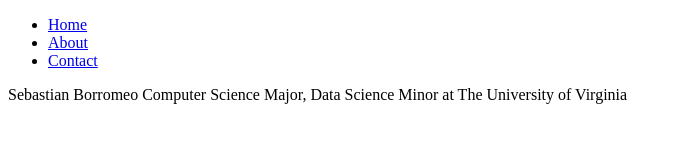
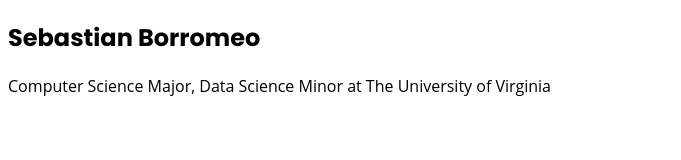
Before and after one commit to SeBorromeo/seborromeo.github.io, a Gatsby site: page / in a window 1280 px wide. Shown: the whole page, without its empty margins (0-681 px from the left). Built offline with nearby package versions, Linux system fonts and the light colour scheme; Gatsby itself is replaced by a stand-in of ours.

Commit message:
Added global style and basic navbar scss

```diff
--- a/src/components/layout/Navbar.tsx
+++ b/src/components/layout/Navbar.tsx
@@ -1,16 +1,15 @@
-import React from 'react';
 import { Link } from 'gatsby';
 
-const Navbar: React.FC = () => {
-  return (
-    <nav>
+import './Navbar.scss';
+
+const Navbar = () => {
+  <nav className="navbar">
     <ul>
       <li><Link to="/">Home</Link></li>
       <li><Link to="/about">About</Link></li>
       <li><Link to="/contact">Contact</Link></li>
     </ul>
   </nav>
-  );
 };
 
 export default Navbar;
--- a/src/pages/index.tsx
+++ b/src/pages/index.tsx
@@ -2,10 +2,12 @@
 import type { HeadFC, PageProps } from "gatsby"
 import PageLayout from "../components/layout/PageLayout"
 
+import '../styles/globalStyle.scss'
+
 const IndexPage: React.FC<PageProps> = () => {
   return (
     <PageLayout>
-      Sebastian Borromeo
+      <h2>Sebastian Borromeo</h2>
       Computer Science Major, Data Science Minor at The University of Virginia
     </PageLayout>
   )
--- /dev/null
+++ b/src/styles/globalStyle.scss
@@ -0,0 +1,30 @@
+@import url('https://fonts.googleapis.com/css2?family=Poppins:ital,wght@0,100;0,200;0,300;0,400;0,500;0,600;0,700;0,800;0,900;1,100;1,200;1,300;1,400;1,500;1,600;1,700;1,800;1,900&family=Roboto+Condensed:ital,wght@0,200;0,300;1,100&family=Roboto:ital,wght@0,100;0,300;0,400;0,500;0,700;1,100&dispay=block');
+
+html {
+    font-size: 100%;
+}
+
+body {
+    overflow-x: hidden;
+
+    font-family: 'Open Sans', sans-serif;
+
+    text-rendering: optimizeLegibility;
+    -webkit-font-smoothing: antialiased;
+    -moz-osx-font-smoothing: grayscale;
+
+    background-color: var(--background-color);
+}
+
+h1, h2, h3 {
+    font-family: 'Poppins';
+}
+
+p {
+    margin-bottom: 0; /* Have to do this for now because of bootstrap, eventually will get rid of when bootstrap removed entirely */
+}
+
+img {
+    height: auto;
+    user-select: none;
+}
--- a/tsconfig.json
+++ b/tsconfig.json
@@ -13,7 +13,7 @@
     /* Language and Environment */
     "target": "esnext",                                  /* Set the JavaScript language version for emitted JavaScript and include compatible library declarations. */
     "lib": ["dom", "esnext"],                                        /* Specify a set of bundled library declaration files that describe the target runtime environment. */
-    "jsx": "react",                                /* Specify what JSX code is generated. */
+    "jsx": "react-jsx",                                /* Specify what JSX code is generated. */
     // "experimentalDecorators": true,                   /* Enable experimental support for TC39 stage 2 draft decorators. */
     // "emitDecoratorMetadata": true,                    /* Emit design-type metadata for decorated declarations in source files. */
     // "jsxFactory": "",                                 /* Specify the JSX factory function used when targeting React JSX emit, e.g. 'React.createElement' or 'h' */
```
Also changed, not shown: src/components/layout/Navbar.scss (renamed from src/components/layout/Navbar.module.scss). Lines whose indentation alone changed are shown as unchanged.
